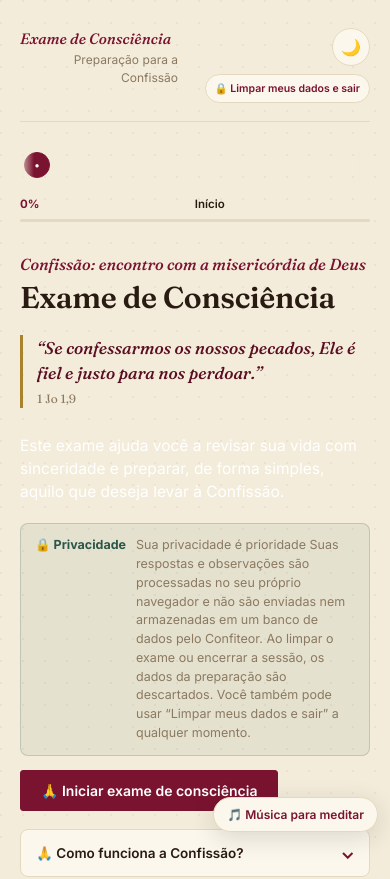
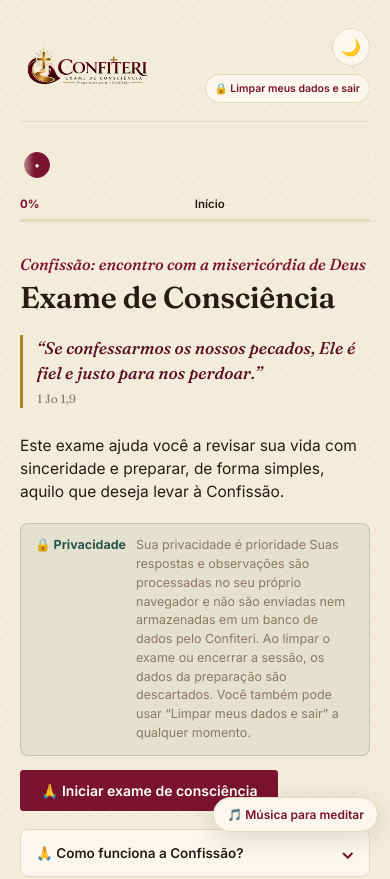
Before and after one commit to rickjordan20/confiteor, a plain HTML site: page index.html in a window 390 px wide. Shown: the top 879 px of the page. Drawn offline with Linux system fonts and the light colour scheme.

Commit message:
feat: atualiza identidade visual e marca para Confiteri

```diff
--- a/assets/css/style.css
+++ b/assets/css/style.css
@@ -59,7 +59,7 @@
   header.top{
     padding:28px 0 18px;
     display:flex;
-    align-items:baseline;
+    align-items:center;
     justify-content:space-between;
     gap:12px;
     border-bottom:1px solid var(--card-border);
@@ -182,7 +182,7 @@
   }
   .cover p.lead{
     font-size:15.5px;
-    color:#fff;
+    color:var(--ink);
     max-width:60ch;
   }
 
@@ -1205,3 +1205,120 @@
 .music-credits-panel[hidden]{
   display:none !important;
 }
+
+
+/* ============================================================
+   IDENTIDADE CONFITERI — LOGO / CABEÇALHO
+   Regra final intencionalmente específica para impedir que
+   estilos genéricos de imagens/flex sobrescrevam a logo.
+   ============================================================ */
+
+header.top {
+  align-items: center;
+}
+
+header.top .site-brand {
+  display: flex !important;
+  align-items: center !important;
+  justify-content: flex-start !important;
+  flex: 0 0 auto !important;
+  width: 200px !important;
+  max-width: 200px !important;
+  min-width: 0 !important;
+  height: 64px !important;
+  max-height: 64px !important;
+  overflow: hidden !important;
+  line-height: 0 !important;
+}
+
+/* Protege contra regras globais do tipo img { width:100% } e
+   também funciona se apenas logo-light/logo-dark estiverem no HTML. */
+header.top .site-brand img,
+header.top img.site-logo,
+header.top img.logo-light,
+header.top img.logo-dark,
+header.top img[src*="logo-confiteri"] {
+  display: block;
+  box-sizing: border-box !important;
+  width: 190px !important;
+  inline-size: 190px !important;
+  max-width: 190px !important;
+  min-width: 0 !important;
+  height: 58px !important;
+  block-size: 58px !important;
+  max-height: 58px !important;
+  object-fit: contain !important;
+  object-position: left center !important;
+  flex: 0 0 190px !important;
+  margin: 0 !important;
+  padding: 0 !important;
+}
+
+/* Tema claro */
+header.top .logo-light {
+  display: block !important;
+}
+
+header.top .logo-dark {
+  display: none !important;
+}
+
+/* Tema escuro */
+html[data-theme="dark"] header.top .logo-light {
+  display: none !important;
+}
+
+html[data-theme="dark"] header.top .logo-dark {
+  display: block !important;
+}
+
+/* Texto introdutório: legível nos dois temas */
+.cover p.lead,
+.intro-text {
+  color: var(--ink) !important;
+}
+
+/* Campos que antes tinham branco fixo passam a seguir o tema */
+.item-note textarea,
+textarea.notes,
+.freq-num,
+.meditation-select {
+  background: var(--surface-strong);
+  color: var(--ink);
+}
+
+@media (max-width: 620px) {
+  header.top {
+    align-items: center;
+  }
+
+  header.top .site-brand {
+    width: 165px !important;
+    max-width: 165px !important;
+    height: 54px !important;
+    max-height: 54px !important;
+  }
+
+  header.top .site-brand img,
+  header.top img.site-logo,
+  header.top img.logo-light,
+  header.top img.logo-dark,
+  header.top img[src*="logo-confiteri"] {
+    width: 155px !important;
+    inline-size: 155px !important;
+    max-width: 155px !important;
+    height: 48px !important;
+    block-size: 48px !important;
+    max-height: 48px !important;
+    flex-basis: 155px !important;
+  }
+}
+
+@media print {
+  header.top .site-brand,
+  header.top .site-logo,
+  header.top .logo-light,
+  header.top .logo-dark {
+    display: none !important;
+  }
+}
--- a/data/relacoes-perguntas.json
+++ b/data/relacoes-perguntas.json
@@ -1,6 +1,6 @@
 {
   "versao": 1,
-  "descricao": "Configuração das perguntas equivalentes e relacionadas do Confiteor. Edite somente este arquivo para acrescentar, remover ou reorganizar relações sem precisar alterar o app.js.",
+  "descricao": "Configuração das perguntas equivalentes e relacionadas do Confiteri. Edite somente este arquivo para acrescentar, remover ou reorganizar relações sem precisar alterar o app.js.",
   "regras": {
     "equivalencias": "Perguntas que tratam essencialmente do mesmo ato/falta. Compartilham resposta, inclusão, frequência e observação e aparecem uma única vez na revisão final.",
     "relacionados": "Perguntas próximas ou do mesmo tema, mas que não são necessariamente a mesma falta. Apenas exibem um aviso de relação; as respostas permanecem independentes."
--- a/index.html
+++ b/index.html
@@ -3,7 +3,22 @@
 <head>
 <meta charset="UTF-8">
 <meta name="viewport" content="width=device-width, initial-scale=1.0">
-<title>Exame de Consciência</title>
+<title>Confiteri — Exame de Consciência Católico</title>
+
+<meta
+  name="description"
+  content="Exame de consciência católico, privado e guiado para ajudar na preparação para o Sacramento da Reconciliação."
+>
+
+<link rel="canonical" href="https://confiteri.com.br/">
+
+<meta property="og:title" content="Confiteri — Exame de Consciência Católico">
+<meta
+  property="og:description"
+  content="Prepare-se para uma boa Confissão com um exame de consciência católico, privado e guiado."
+>
+<meta property="og:url" content="https://confiteri.com.br/">
+
 <link rel="preconnect" href="https://fonts.googleapis.com">
 <link rel="preconnect" href="https://fonts.gstatic.com" crossorigin>
 <link href="https://fonts.googleapis.com/css2?family=Fraunces:ital,opsz,wght@0,9..144,400;0,9..144,600;1,9..144,500&family=Inter:wght@400;500;600;700&display=swap" rel="stylesheet">
@@ -14,10 +29,19 @@
 <div class="app">
 
   <header class="top no-print">
-    <div>
-      <div class="brand">Exame de Consciência</div>
-      <div class="place">Preparação para a Confissão</div>
-    </div>
+<div class="site-brand">
+  <img
+    src="assets/img/capa-confiteri-fundo-claro.png"
+    class="logo-light"
+    alt="Confiteri"
+  >
+
+  <img
+    src="assets/img/capa-confiteri-fundo-escuro.png"
+    class="logo-dark"
+    alt="Confiteri"
+  >
+</div>
     <div class="header-actions">
       <button class="icon-btn" id="theme-toggle" type="button" aria-label="Alternar tema" title="Alternar tema">🌙</button>
       <button class="privacy-clear-btn" id="clear-data-btn" type="button">🔒 Limpar meus dados e sair</button>
@@ -51,7 +75,7 @@
     <div class="privacy-note">
       <strong>🔒 Privacidade</strong>
       <span>Sua privacidade é prioridade
-            Suas respostas e observações são processadas no seu próprio navegador e não são enviadas nem armazenadas em um banco de dados pelo Confiteor. Ao limpar o exame ou encerrar a sessão, os dados da preparação são descartados. Você também pode usar “Limpar meus dados e sair” a qualquer momento.
+            Suas respostas e observações são processadas no seu próprio navegador e não são enviadas nem armazenadas em um banco de dados pelo Confiteri. Ao limpar o exame ou encerrar a sessão, os dados da preparação são descartados. Você também pode usar “Limpar meus dados e sair” a qualquer momento.
       </span>
     </div>
 
@@ -84,7 +108,7 @@
           <span class="accordion-chevron">⌄</span>
         </button>
         <div class="accordion-panel" id="intro-platform" hidden>
-          <p class="helper-copy">O Confiteor foi pensado para ajudar você a preparar sua Confissão de forma simples, privada e no seu próprio ritmo.</p>
+          <p class="helper-copy">O Confiteri foi pensado para ajudar você a preparar sua Confissão de forma simples, privada e no seu próprio ritmo.</p>
           <ol class="steps-list compact-steps">
             <li><span class="num">1</span><div class="body"><div class="t">Escolha o que deseja examinar</div><div class="d">Selecione os Dez Mandamentos, os 7 Pecados Capitais e/ou os 5 Mandamentos da Igreja.</div></div></li>
             <li><span class="num">2</span><div class="body"><div class="t">Responda às perguntas</div><div class="d">Em cada item, escolha <strong>Sim</strong>, <strong>Não</strong> ou <strong>Tenho dúvida</strong>.</div></div></li>
@@ -445,7 +469,7 @@
       class="music-modified"
       hidden
     >
-      Esta gravação foi modificada para uso no Confiteor.
+      Esta gravação foi modificada para uso no Confiteri.
     </div>
 
   </div>
```
Also changed, not shown: README.md, assets/img/capa-confiteri-fundo-claro.png (added), assets/img/capa-confiteri-fundo-escuro.png (added), assets/img/logo-confiteri.png (added).
